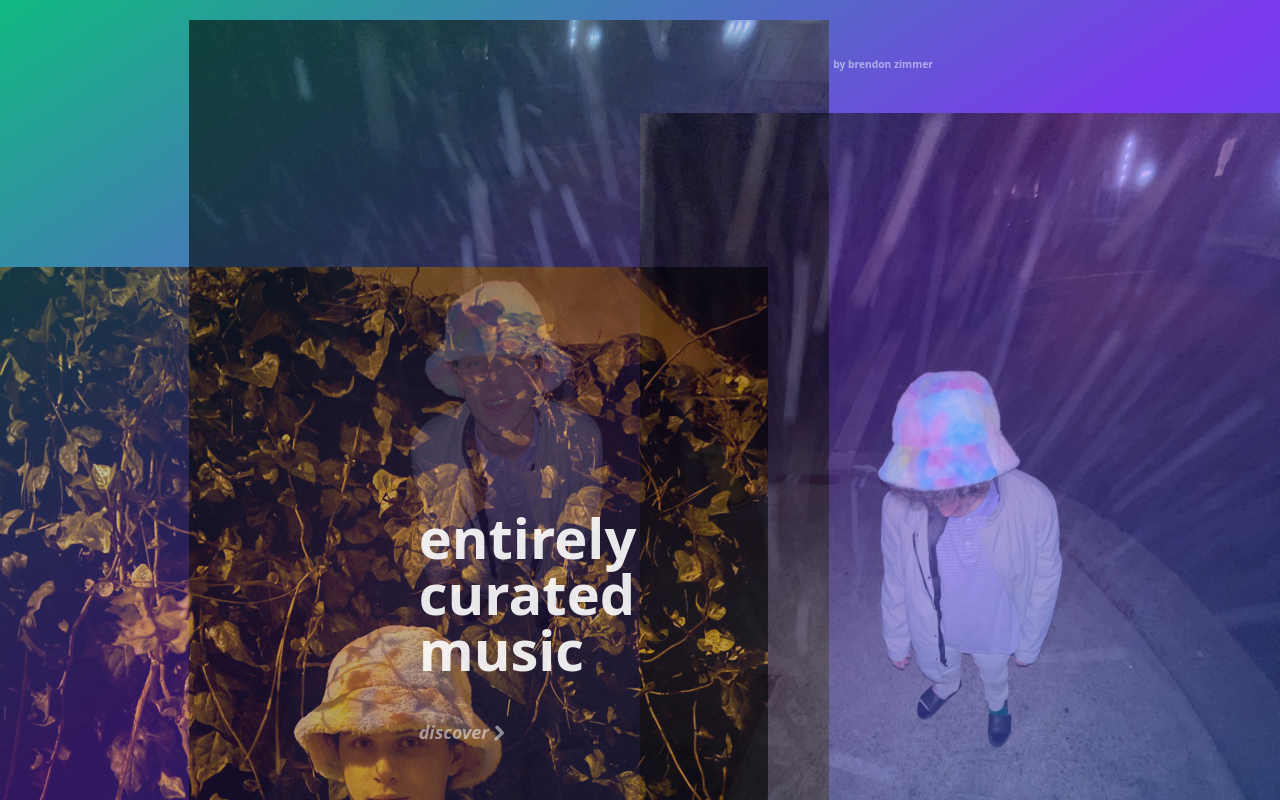
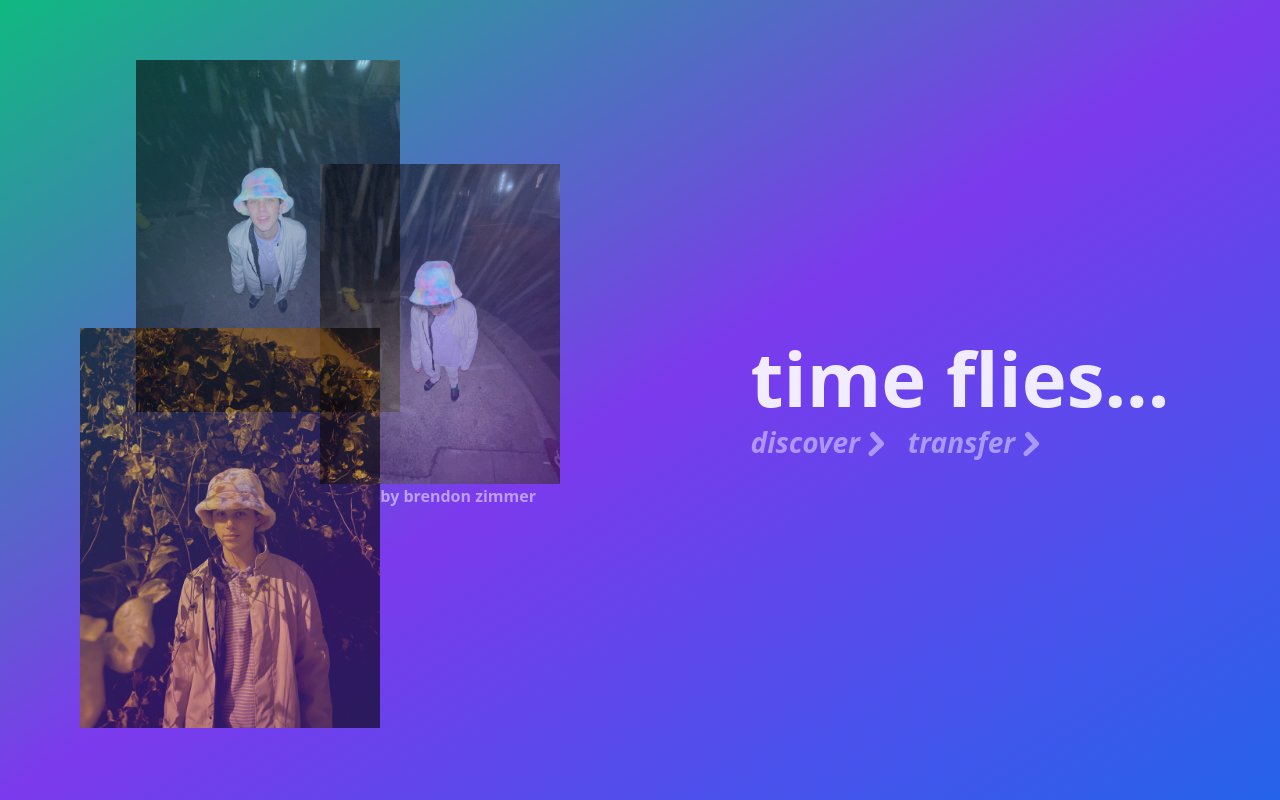
Before and after one commit to brendonzimmer/music-garage, a Next.js app: page / in a window 1280 px wide. Shown: the top 800 px of the page. Built offline with nearby package versions, Linux system fonts and the light colour scheme.

Commit message:
Scale website design for both mobile and now computers, too.

```diff
--- a/components/playlistCover.tsx
+++ b/components/playlistCover.tsx
@@ -6,10 +6,10 @@ const PlaylistCover: React.FC<{ playlist: GroupedPlaylistData["items"][0] }> = (
     <div className="p-1.5 bg-white bg-opacity-20 rounded-md shadow-sm hover:cursor-pointer hover:bg-opacity-[0.25] active:bg-opacity-[0.35] duration-100">
       <img src={p.images[0].url} alt={`${p.name} Playlist Cover Image`} className="rounded-lg shadow-sm" />
       <div className="flex justify-between items-end mx-0.5">
-        <div className="mt-0.5 -mb-0.5 font-medium text-black text-opacity-40">{p.name}</div>
-        <div className="text-xs font-medium text-black text-opacity-40 flex items-center">
+        <div className="mt-0.5 -mb-0.5 font-medium text-black text-opacity-40 line-clamp-1">{p.name}</div>
+        <div className="text-xs font-medium text-black text-opacity-40 flex items-center md:text-sm">
           {p.tracks.total}
-          <MusicNoteIcon className="w-3 h-3 mx-0.5" />
+          <MusicNoteIcon className="w-3 h-3 mx-0.5 md:w-3.5 md:h-3.5" />
         </div>
       </div>
     </div>
--- a/components/track.tsx
+++ b/components/track.tsx
@@ -26,8 +26,8 @@ const Track: React.FC<{ track: TrackData }> = ({ track: t }) => {
         <BanIcon className="w-[17.5%] min-w-[60px] text-black opacity-60" />
       )}
       <div className="text-black text-opacity-60 ml-2">
-        <div className="text-sm font-medium line-clamp-1">{t.track.name}</div>
-        <div className="text-xs line-clamp-1">{artists(t)}</div>
+        <div className="text-sm font-medium line-clamp-1 lg:text-base">{t.track.name}</div>
+        <div className="text-xs line-clamp-1 lg-text-sm">{artists(t)}</div>
       </div>
     </div>
   );
--- a/pages/index.tsx
+++ b/pages/index.tsx
@@ -1,31 +1,10 @@
 import Link from "next/link";
 
 const Home: React.FC = () => {
-  return (
-    <>
-      <div className="grid grid-cols-6 grid-rows-6 w-screen h-screen">
-        <img
-          src="images/pro-up.jpeg"
-          alt="picture of brendon looking up to the camera"
-          className="col-start-2 col-span-3 pt-5 -ml-6 opacity-60"
-        />
-        <img
-          src="images/pro-down.jpeg"
-          alt="picture of brendon looking down to the ground, away from the camera"
-          className="col-start-4 col-span-3 -mt-5 opacity-60"
-        />
-        <img
-          src="images/pro-sepia-look.jpeg"
-          alt="picture of brendon posing  in front of a wall of ivy "
-          className="col-start-1 col-span-4 pr-5 opacity-60"
-        />
-        <div className="row-start-1 col-start-5 col-span-2 -ml-5 mt-[3.55rem] text-[0.64rem] font-bold lowercase text-white opacity-50 whitespace-nowrap">
-          by Brendon Zimmer
-        </div>
-        <div className="text-[3.5rem] leading-none font-bold text-white opacity-90 col-start-3 row-start-5 -ml-2 -mt-6 w-min">
-          entirely curated music
-        </div>
-        <div className="col-start-3 row-start-6 mt-14 -ml-2 text-white text-lg leading-[1.2rem] font-semibold italic">
+  const HEADER_UNDER_MD = (
+    <div className="relative text-[3.5rem] leading-none font-bold text-white opacity-90 col-start-2 row-start-6 -ml-4 -mt-4 min-w-max sm:text-[4.25rem] sm:-mt-3 md:hidden">
+      time flies...
+      <div className="mt-2 flex justify-start space-x-2 w-11/12 text-white text-lg leading-[1.2rem] font-semibold italic sm:text-xl">
         <Link href="/playlists">
           <div className="flex w-min opacity-50 hover:cursor-pointer hover:opacity-[0.675] active:opacity-80 duration-100">
             discover
@@ -34,15 +13,91 @@ const Home: React.FC = () => {
               viewBox="0 0 24 24"
               stroke="currentColor"
               fill="none"
-                className="w-5 h-5 transform skew-x-[-5deg]"
+              className="w-5 h-5 transform skew-x-[-5deg] sm:w-7 sm:h-7"
             >
               <path strokeLinecap="round" strokeLinejoin="round" strokeWidth="4" d="M9 5l7 7-7 7" />
             </svg>
           </div>
         </Link>
+        <a href="/transfer">
+          <div className="flex w-min opacity-50 hover:cursor-pointer hover:opacity-[0.675] active:opacity-80 duration-100">
+            transfer
+            <svg
+              xmlns="http://www.w3.org/2000/svg"
+              viewBox="0 0 24 24"
+              stroke="currentColor"
+              fill="none"
+              className="w-5 h-5 transform skew-x-[-5deg] sm:w-7 sm:h-7"
+            >
+              <path strokeLinecap="round" strokeLinejoin="round" strokeWidth="4" d="M9 5l7 7-7 7" />
+            </svg>
+          </div>
+        </a>
       </div>
     </div>
-    </>
+  );
+
+  const HEADER_MD_ABOVE = (
+    <div className="hidden relative text-[4.75rem] leading-none font-bold text-white opacity-90 mt-[-15rem] md:block lg:mt-0 lg:justify-self-start xl:justify-self-center 2xl:text-[5.5rem]">
+      time flies...
+      <div className="mt-2 flex justify-start space-x-4 text-white text-2xl font-semibold italic lg:text-[1.75rem] 2xl:text-[2rem]">
+        <Link href="/playlists">
+          <div className="flex items-center w-min opacity-50 hover:cursor-pointer hover:opacity-[0.675] active:opacity-80 duration-100">
+            discover
+            <svg
+              xmlns="http://www.w3.org/2000/svg"
+              viewBox="0 0 24 24"
+              stroke="currentColor"
+              fill="none"
+              className="w-7 h-7 transform skew-x-[-5deg] mt-1 xl:w-8 xl:h-8 2xl:w-9 2xl:h-9"
+            >
+              <path strokeLinecap="round" strokeLinejoin="round" strokeWidth="4" d="M9 5l7 7-7 7" />
+            </svg>
+          </div>
+        </Link>
+        <a href="/transfer">
+          <div className="flex items-center w-min opacity-50 hover:cursor-pointer hover:opacity-[0.675] active:opacity-80 duration-100">
+            transfer
+            <svg
+              xmlns="http://www.w3.org/2000/svg"
+              viewBox="0 0 24 24"
+              stroke="currentColor"
+              fill="none"
+              className="w-7 h-7 transform skew-x-[-5deg] mt-1 xl:w-8 xl:h-8 2xl:w-9 2xl:h-9"
+            >
+              <path strokeLinecap="round" strokeLinejoin="round" strokeWidth="4" d="M9 5l7 7-7 7" />
+            </svg>
+          </div>
+        </a>
+      </div>
+    </div>
+  );
+
+  return (
+    <div className="grid place-items-center min-h-screen lg:grid-cols-2">
+      <div className="grid grid-cols-6 grid-rows-6 w-screen max-w-[24rem] min-h-[35.5rem] max-h-[35.5rem] xs:max-w-[25rem] md:max-h-[45rem] lg:grid-rows-5 lg:max-h-[37.5rem] xl:max-w-[30rem] xl:max-h-[45rem] 2xl:max-w-[34rem] 2xl:max-h-[50rem]">
+        <div className="col-start-2 col-span-3 pt-5 -ml-6 relative">
+          <img src="images/pro-up.jpeg" alt="picture of brendon looking up to the camera" className="opacity-60" />
+          <div className="absolute top-[3.75rem] right-[-6.5rem] text-[0.65rem] font-bold lowercase text-white opacity-50 xs:text-[0.75rem] xs:right-[-7.5rem] xs:top-[3.5rem] sm:text-[0.85rem] sm:top-[3.25rem] sm:right-[-8.5rem] md:top-[4.75rem] lg:text-base lg:top-[23rem] xl:top-[27.75rem] 2xl:text-lg 2xl:top-[31.5rem] 2xl:right-[-9.5rem]">
+            by Brendon Zimmer
+          </div>
+        </div>
+        <img
+          src="images/pro-down.jpeg"
+          alt="picture of brendon looking down to the ground, away from the camera"
+          className="col-start-4 col-span-3 -mt-5 opacity-60 "
+        />
+        <img
+          src="images/pro-sepia-look.jpeg"
+          alt="picture of brendon posing  in front of a wall of ivy"
+          className="col-start-1 col-span-4 pr-5 opacity-60 "
+        />
+
+        {HEADER_UNDER_MD}
+      </div>
+
+      {HEADER_MD_ABOVE}
+    </div>
   );
 };
 
--- a/pages/playlists/index.tsx
+++ b/pages/playlists/index.tsx
@@ -6,7 +6,15 @@ const Playlists: React.FC<{
   playlists: GroupedPlaylistData;
 }> = ({ playlists }) => {
   return (
-    <div className="m-3 grid grid-cols-2 gap-2">
+    <div className="m-3 grid grid-cols-2 gap-2 xs:grid-cols-3 md:grid-cols-4 md:text-lg xl:grid-cols-5 2xl:grid-cols-6">
+      <div className="p-1.5 bg-black bg-opacity-20 rounded-md shadow-sm hover:bg-opacity-[0.25] duration-100 text-xl font-medium text-white text-opacity-60 list-inside list-decimal">
+        <span>Welcome! These are my playlists. </span>
+        <span className="hidden sm:inline">They are named by the age I was when I first listened to them. </span>
+        <span className="hidden lg:inline">
+          Each cover photo shows an image during the time period along with the feelings brought.{" "}
+        </span>
+        <span className="hidden xl:inline">This is an ongoing piece of art.</span>
+      </div>
       {playlists.items.map(p => (
         <Link key={p.id} href={`/playlists/${p.id}`}>
           <div>
--- a/tailwind.config.js
+++ b/tailwind.config.js
@@ -1,9 +1,20 @@
+const defaultTheme = require("tailwindcss/defaultTheme");
+
 module.exports = {
   mode: "jit",
   purge: ["./pages/**/*.{js,ts,jsx,tsx}", "./components/**/*.{js,ts,jsx,tsx}"],
   darkMode: false, // or 'media' or 'class'
   theme: {
-    extend: {},
+    screens: {
+      xs: "440px",
+      ...defaultTheme.screens,
+    },
+
+    extend: {
+      screens: {
+        "3xl": "1800px",
+      },
+    },
   },
   variants: {
     extend: {},
```
Also changed, not shown: components/playlistDetail.tsx (+52 -22 lines). Lines whose indentation alone changed are shown as unchanged.
